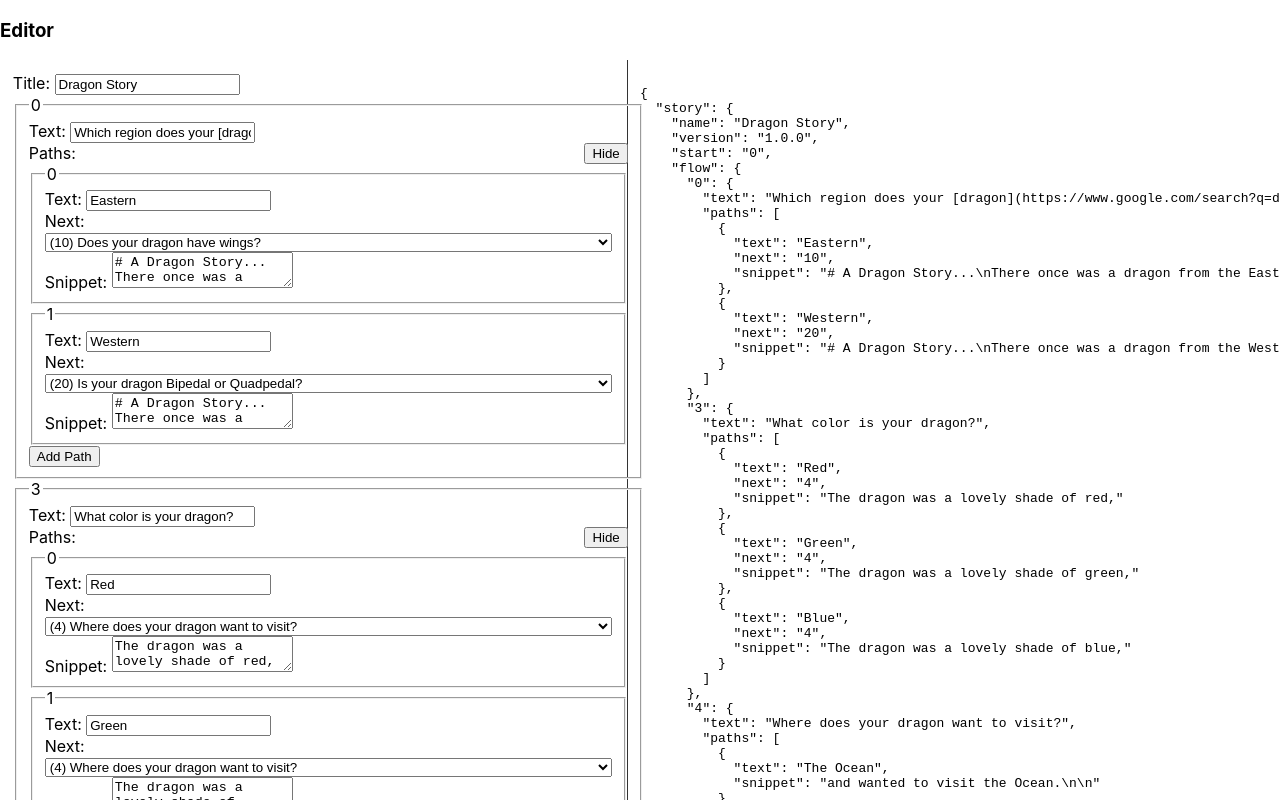
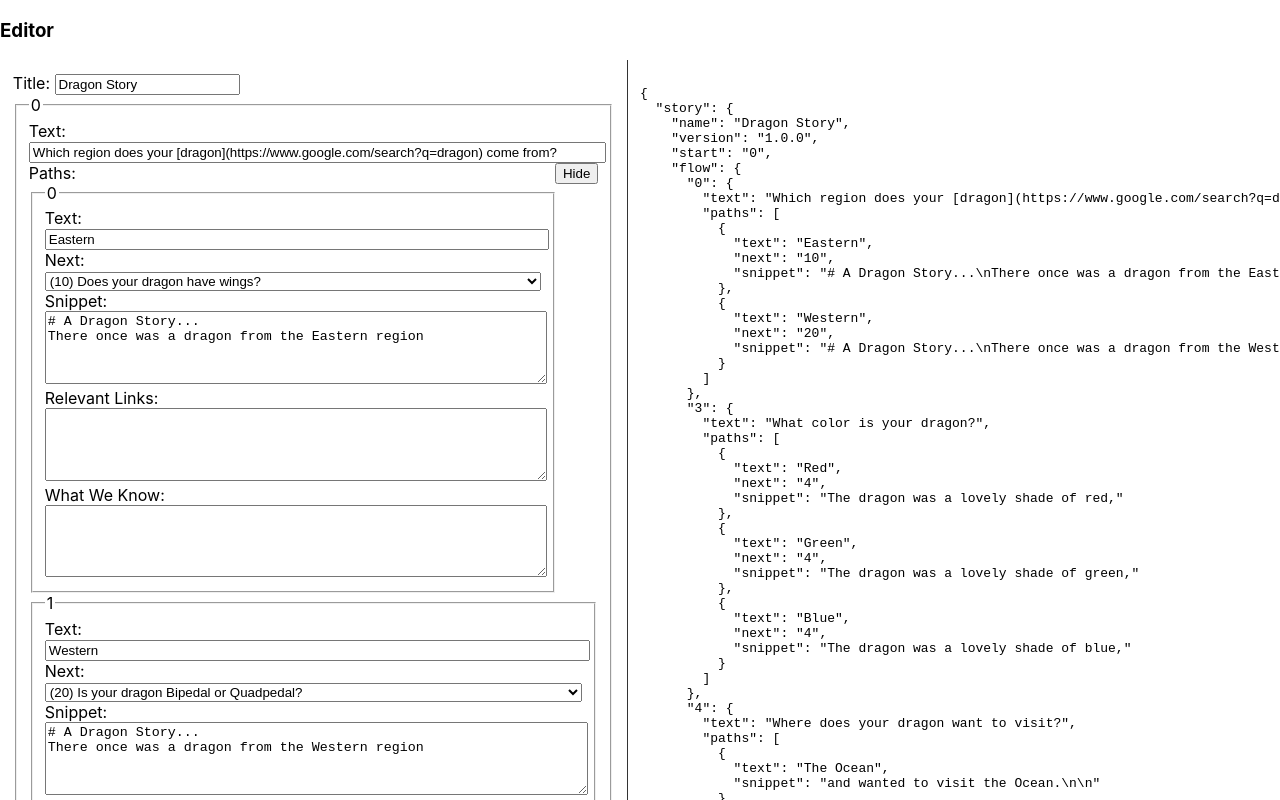
Before and after one commit to implodingduck/storyflow, a React (Create React App) app: page /#/editor in a window 1280 px wide. Shown: the top 800 px of the page. Built offline with nearby package versions, Linux system fonts and the light colour scheme.

Commit message:
updates to editor for new fields

```diff
--- a/src/App.css
+++ b/src/App.css
@@ -66,3 +66,17 @@ fieldset label {
   width: 100%;
   display: inline-block;
 }
+
+fieldset input[type="text"] {
+  width: 100%;
+}
+
+fieldset textarea {
+  width: 100%;
+  min-height: 5em;
+}
+
+
+fieldset select {
+  width: 100%;
+}
--- a/src/EditFlow.js
+++ b/src/EditFlow.js
@@ -24,6 +24,16 @@ function EditFlow( {flowid, flow, story, setStory} ) {
     const handlePathSnippet = (e, index) => {
         const updatedStory = JSON.parse(JSON.stringify(story));
         updatedStory.story.flow[flowid].paths[index].snippet = e.target.value
+        setStory(updatedStory)
+    }
+    const handlePathLinks = (e, index) => {
+        const updatedStory = JSON.parse(JSON.stringify(story));
+        updatedStory.story.flow[flowid].paths[index].links = e.target.value
+        setStory(updatedStory)
+    }
+    const handlePathKnown = (e, index) => {
+        const updatedStory = JSON.parse(JSON.stringify(story));
+        updatedStory.story.flow[flowid].paths[index].known = e.target.value
         setStory(updatedStory)
     }
     const addPath = () => {
@@ -55,7 +65,9 @@ function EditFlow( {flowid, flow, story, setStory} ) {
                             })
                         }
                     </select></label>
-                    <lable>Snippet: <textarea onChange={(e) => handlePathSnippet(e, i)} defaultValue={path.snippet}></textarea></lable>
+                    <label>Snippet: <textarea onChange={(e) => handlePathSnippet(e, i)} defaultValue={path.snippet}></textarea></label>
+                    <label>Relevant Links: <textarea onChange={(e) => handlePathLinks(e, i)} defaultValue={path.links}></textarea></label>
+                    <label>What We Know: <textarea onChange={(e) => handlePathKnown(e, i)} defaultValue={path.known}></textarea></label>
                 </fieldset>)
             })}
             <button onClick={addPath}>Add Path</button>
--- a/src/Editor.js
+++ b/src/Editor.js
@@ -3,7 +3,7 @@ import EditFlow from './EditFlow'
 import dragon from './stories/dragon.json'
 
 function Editor( ) {
-    const [ story, setStory] = React.useState(dragon)
+    const [ story, setStory] = React.useState( (localStorage.getItem('editorstory')) ? JSON.parse(localStorage.getItem('editorstory')) : dragon )
 
     const handleTitle = (e) => {
         console.log("handleTitle: " + e.target.value)
@@ -11,6 +11,11 @@ function Editor( ) {
         updatedStory.story.name = e.target.value
         setStory(updatedStory)
     }
+
+    React.useEffect( () => {
+        localStorage.setItem('editorstory', JSON.stringify(story));
+    }, [story])
+
     const getNextId = (storyflow) => {
         let nextId = 0
         Object.keys(storyflow).map((flowKey) => {
@@ -38,6 +43,10 @@ function Editor( ) {
         setStory(updatedStory)
     }
 
+    const clearLocalStorage = () => {
+        localStorage.clear()
+    }
+
     return (
         <div>
             <h3>Editor</h3>
@@ -53,6 +62,7 @@ function Editor( ) {
                     {JSON.stringify(story, null, 2)}
                 </pre>
             </div>
+            <button onClick={clearLocalStorage}>Clear Local Storage</button>
         </div>
     )
 }
```
